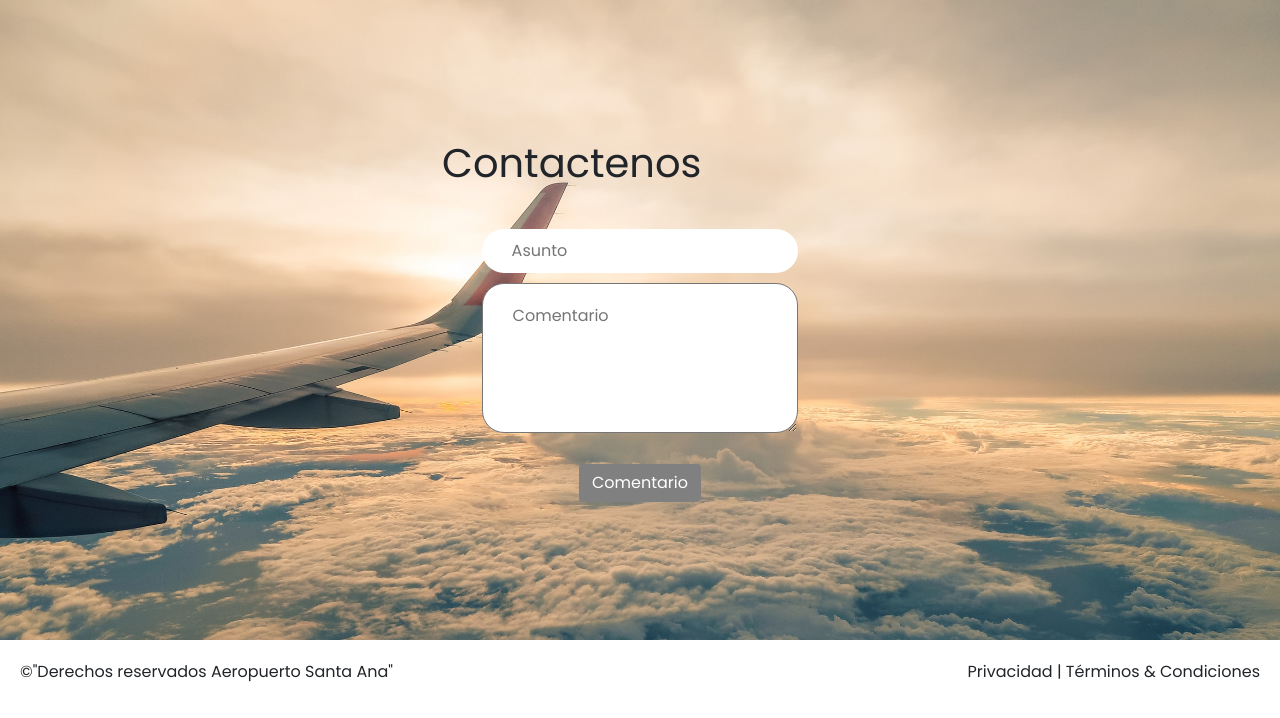
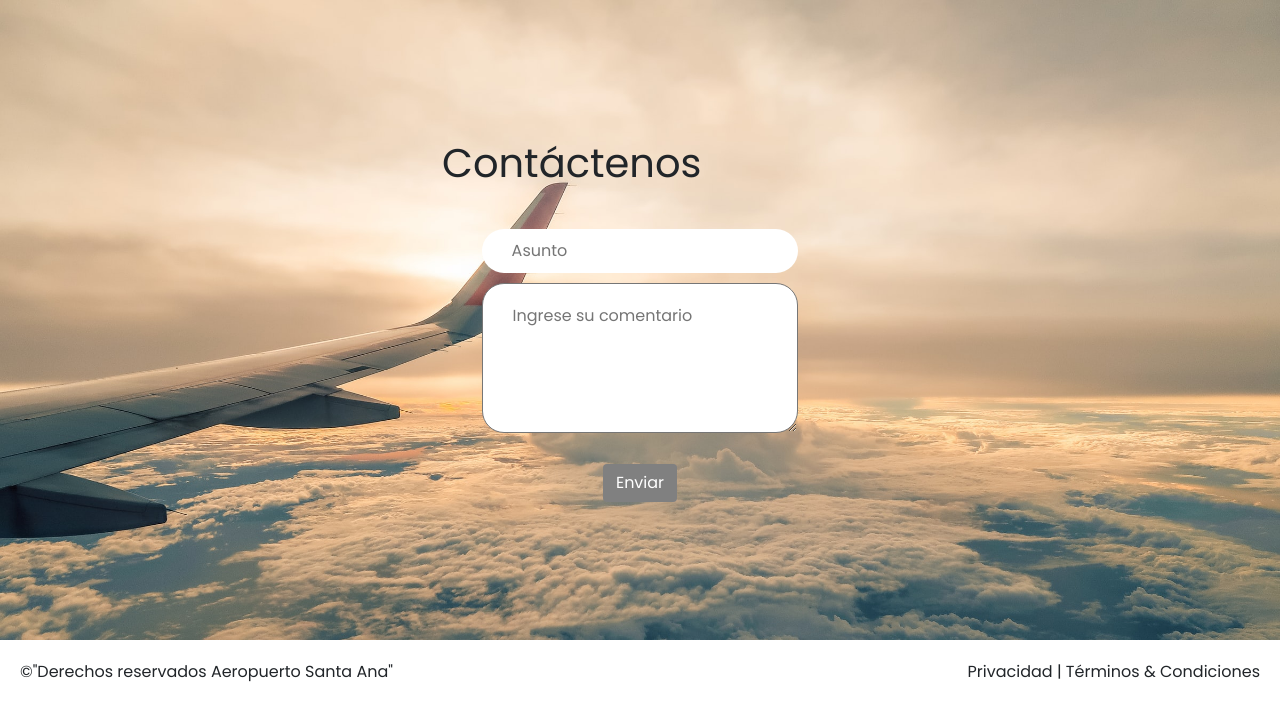
Before and after one commit to sants1304/Proyecto, a Flask app: page /contact in a window 1280 px wide. Shown: the part 82-800 px from the top of the page. Run offline with Flask 2, Linux system fonts and the light colour scheme; the first user in the database is signed in.

Commit message:
Update contact.html

```diff
--- a/Flight Booking System/website/templates/contact.html
+++ b/Flight Booking System/website/templates/contact.html
@@ -26,12 +26,12 @@
 
 <div class="joinus-banner">
     <div>
-        <h1>Contactenos</h1><br>
+        <h1>Contáctenos</h1><br>
         <form method="post">
             <div class="inputs" align='center'>
                 <input type="text" placeholder="Asunto" name="subject"><br>
-                <textarea placeholder="Comentario" name="comment"></textarea><br><br>
-                <button class="btn">Comentario</button>
+                <textarea placeholder="Ingrese su comentario" name="comment"></textarea><br><br>
+                <button class="btn">Enviar</button>
             </div>
         </form>
     </div>
```
Also changed, not shown: other parts of Flight Booking System/website/templates/contact.html (+1 -1 lines).
